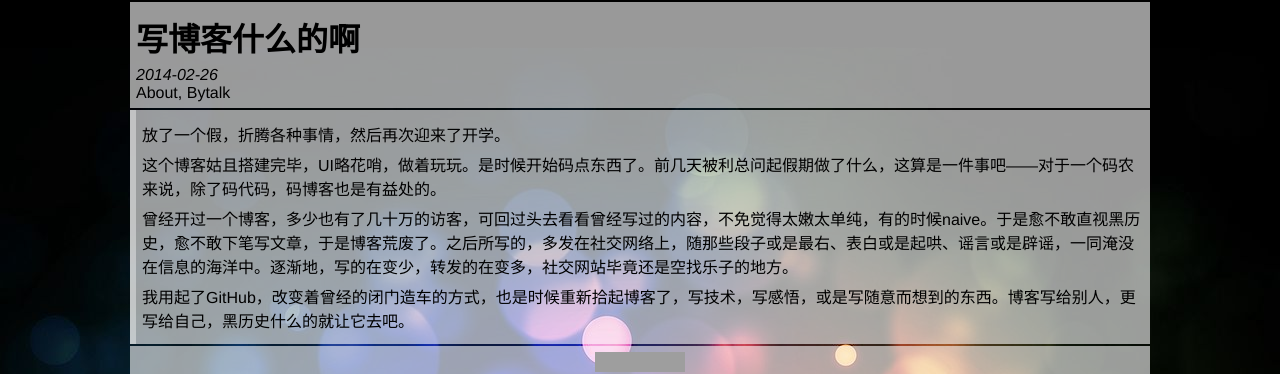
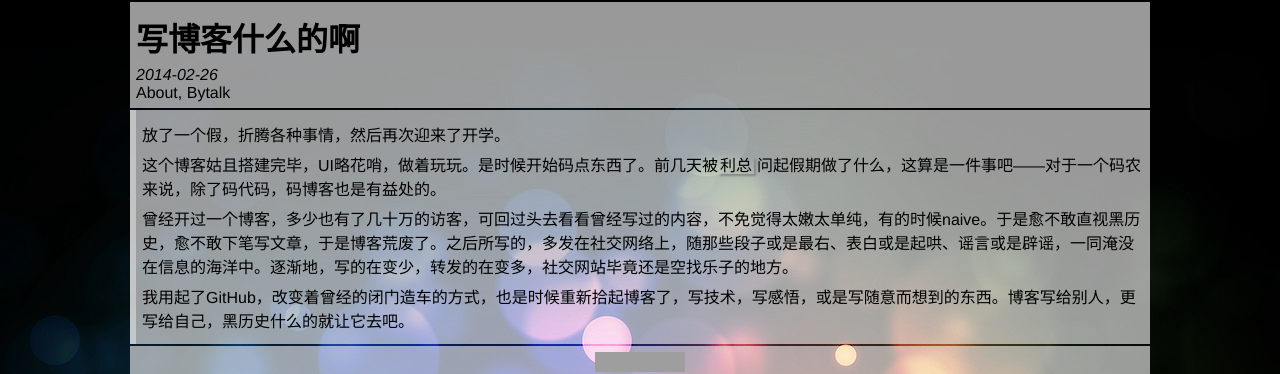
Before and after one commit to hczhcz/hczhcz.github.io, a Jekyll site: the page built from _posts/2014-02-26-on-writing-blog.md, in a window 1280 px wide. Shown: the top 374 px of the page. Built offline with Jekyll 4.4.1, drawn with Linux system fonts in a browser that asks for light colours; grey boxes are pictures that could not be loaded.

Commit message:
change the style of link in posts

```diff
--- a/style/default.css
+++ b/style/default.css
@@ -26,6 +26,12 @@ a {
     color: black;
     text-decoration: none;
     outline: none;
+}
+
+.blog a {
+    margin-right: 3px;
+    padding: 0 2px;
+    box-shadow: 2px 2px 2px #888888;
 }
 
 ul, ol {
```
